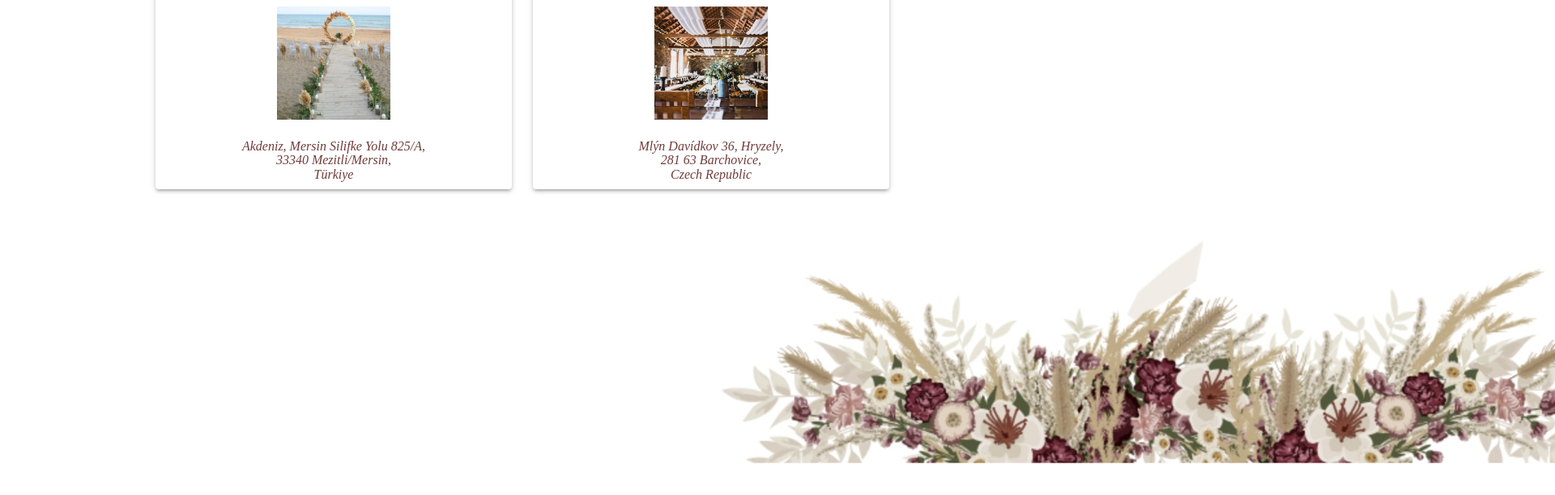
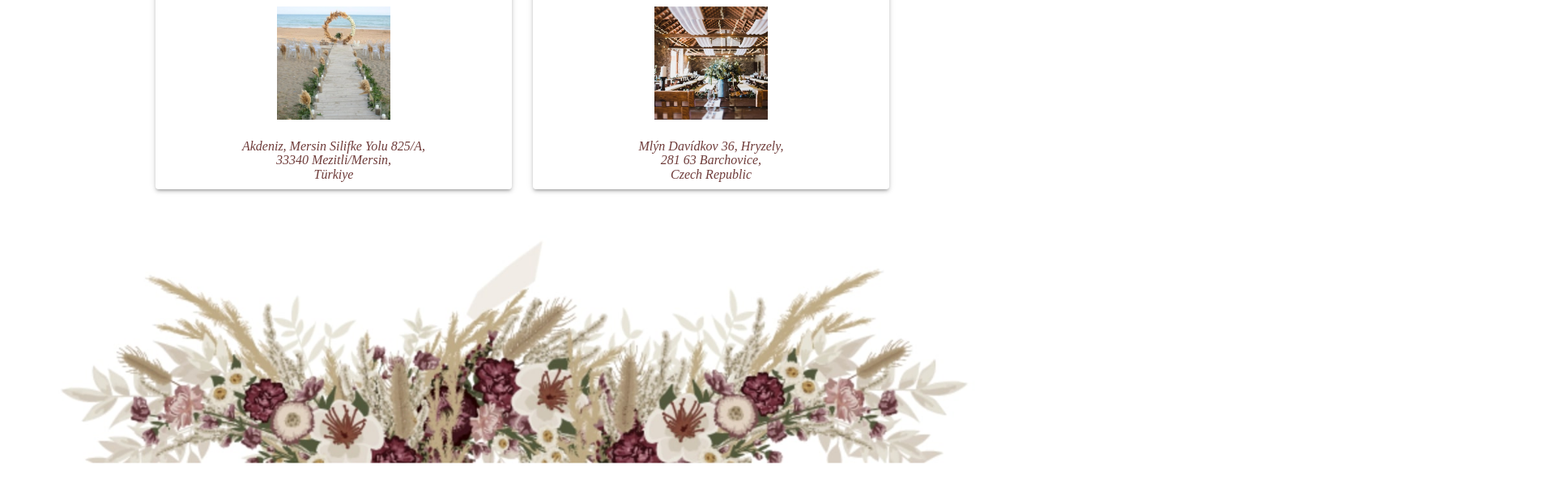
Before and after one commit to wonderunka/wonderunka.github.io, a React (Create React App) app: page /home in a window 1280 px wide. Shown: the part 797-1409 px from the top of the page at 81% size, 1920 px wide, since content can reach past the window. Built offline with nearby package versions, Linux system fonts and the light colour scheme.

Commit message:
updated styles

```diff
--- a/src/style.css
+++ b/src/style.css
@@ -3,14 +3,6 @@
   display: flex;
   align-items: flex-start;
   justify-content: center;
-}
-
-.image-container-bottom {
-  position: absolute;
-  left: 50%;
-  transform: translateX(-50%);
-  /* Add justify content */
-  margin-top: -7vw;
 }
 
 .subtitle2 {
```
